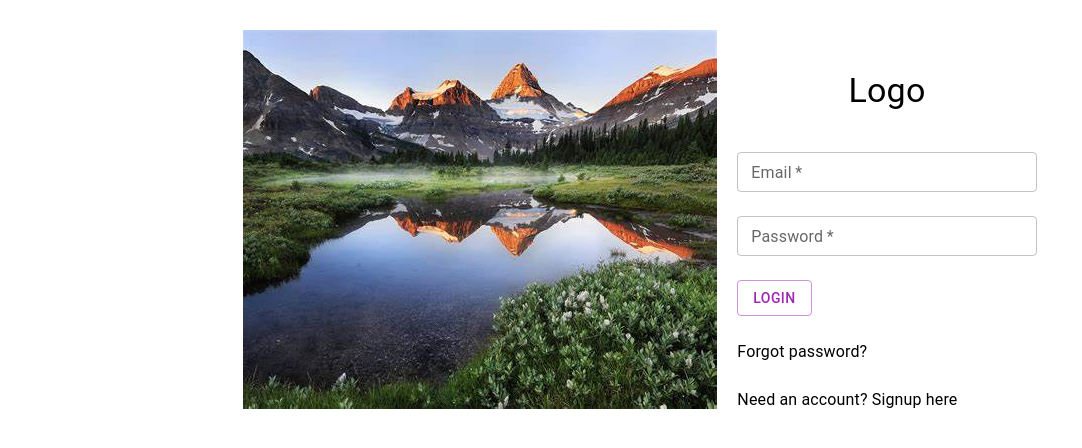
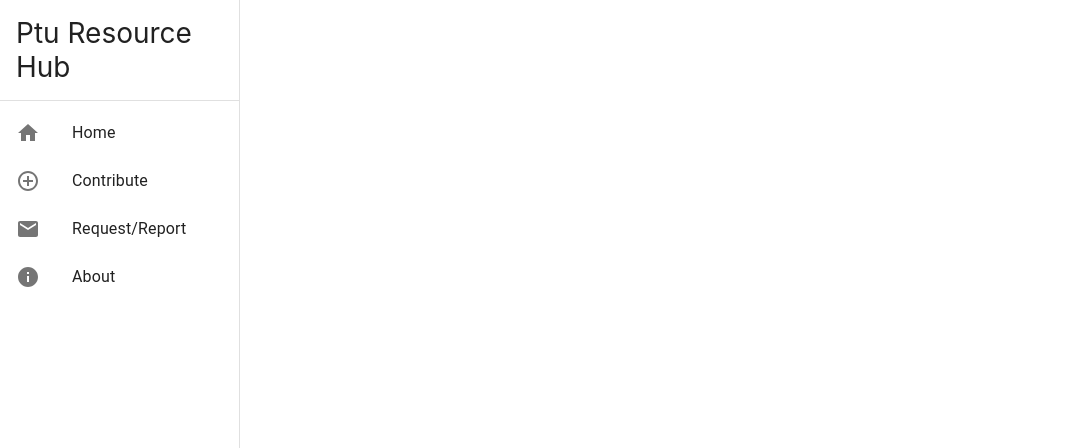
Before and after one commit to Hemachandran0x1/PTU-Resource-Hub, a React (Create React App) app in the folder resourcehub/: page / in a window 1280 px wide. Shown: the top 448 px of the page, without its empty margins (0-1082 px from the left). Built offline with nearby package versions, Linux system fonts and the light colour scheme.

Commit message:
Added Sidebar to Components:     used MUI Drawer Component

```diff
--- a/resourcehub/src/App.js
+++ b/resourcehub/src/App.js
@@ -1,11 +1,13 @@
 
 import './Styles/App.css';
-import Login from './Component/Login';
+//import Login from './Component/Login';
+
+import Sidebar from './Component/Sidebar';
 
 function App() {
   return (
 
-      <Login/>
+     <Sidebar/>
 
   );
 }
--- a/resourcehub/src/Component/Login.js
+++ b/resourcehub/src/Component/Login.js
@@ -3,6 +3,8 @@ import '../Styles/Login.css'
 import { TextField, Button, Typography ,Box,Grid} from "@mui/material";
 //import { Link } from "react-router-dom"
 import pic from '../assets/placeholder.jpg';
+//import Sidebar from "./Sidebar";
+import PermanentDrawerLeft from "./Sample";
 
 const Login = () =>  {
     const [email, setEmail] = useState("")
@@ -31,6 +33,7 @@ const Login = () =>  {
     <div>
      <Grid container>
         <Grid xs={2}>
+            <PermanentDrawerLeft/>
         </Grid>
         <Grid xs={8}>
             <div className='maincomp'>
--- /dev/null
+++ b/resourcehub/src/Component/Sidebar.js
@@ -0,0 +1,41 @@
+import React from 'react'
+import { Drawer,List,ListItem,ListItemButton,ListItemIcon,Divider,ListItemText, Typography } from '@mui/material';//Toolbar
+import MailIcon from '@mui/icons-material/Mail';
+import ControlPointIcon from '@mui/icons-material/ControlPoint';
+import InfoIcon from '@mui/icons-material/Info';
+import HomeIcon from '@mui/icons-material/Home';
+const drawerWidth = 240;
+function Sidebar() {
+  return (
+    <Drawer
+        sx={{
+          width: drawerWidth,
+          flexShrink: 0,
+          '& .MuiDrawer-paper': {
+            width: drawerWidth,
+            boxSizing: 'border-box',
+          },
+        }}
+        variant="permanent"
+        anchor="left"
+      >
+        <Typography variant='p'  sx={{fontSize:28,marginY:2,marginX:2}}>Ptu Resource Hub</Typography>
+        <Divider />
+        <List>
+          {['Home','Contribute', 'Request/Report','About'].map((text, index) => (
+            <ListItem key={text} disablePadding>
+              <ListItemButton>
+                <ListItemIcon>
+                  {index === 0 ? <HomeIcon/> : index ===1 ?<ControlPointIcon/>:index===2 ? <MailIcon/> : <InfoIcon/>}
+                </ListItemIcon>
+                <ListItemText primary={text} />
+              </ListItemButton>
+            </ListItem>
+          ))}
+        </List>
+
+      </Drawer>
+  )
+}
+
+export default Sidebar
```
